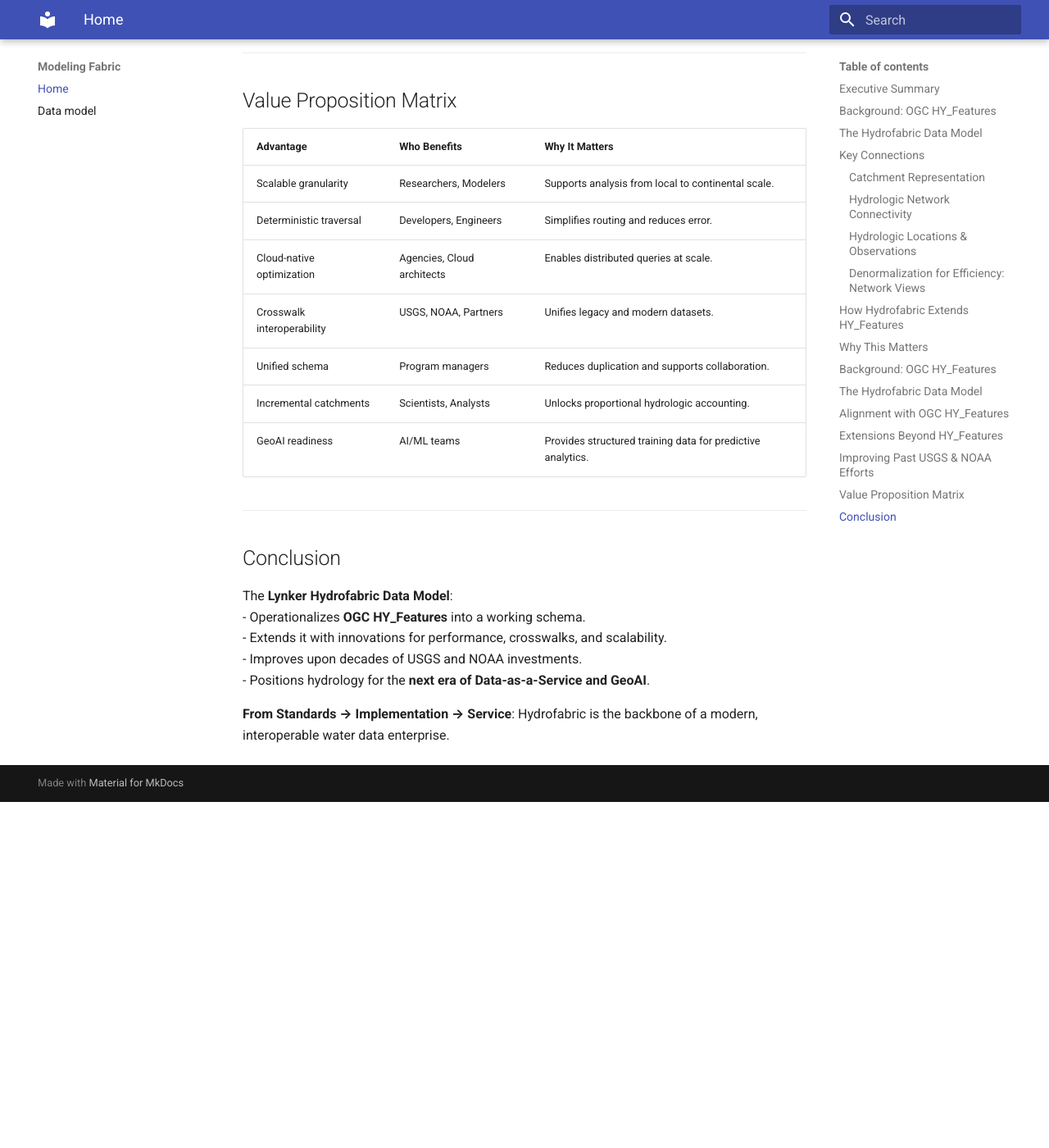
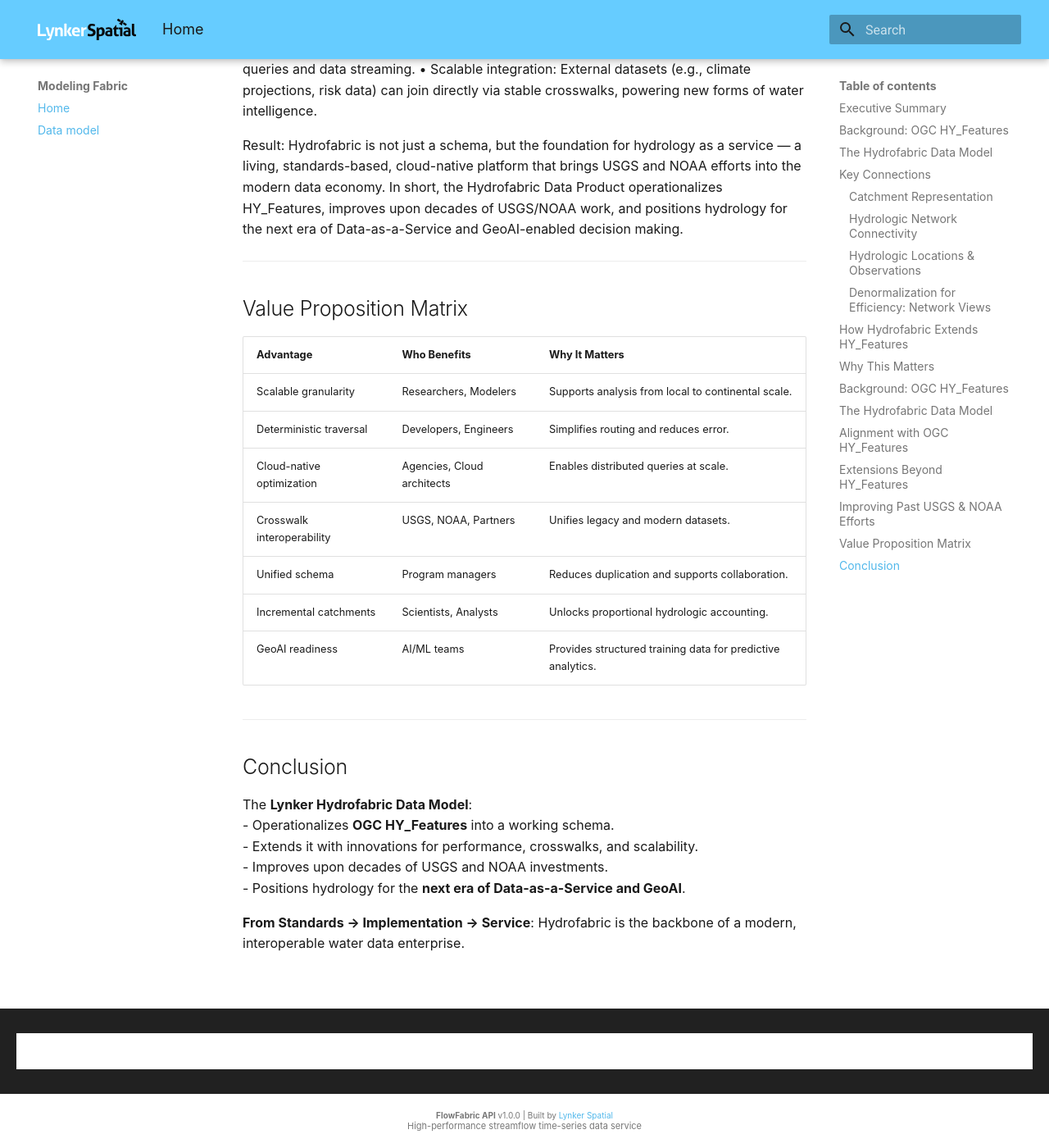
Before and after one commit to lynker-spatial/hfdatamodel, an MkDocs documentation site: the page built from docs/index.md, in a window 1280 px wide and 1400 px high, scrolled down 5658 px. Shown: the whole window at 82% size. Built offline with MkDocs 1.6.1 and Material for MkDocs 9.7.7, drawn with Linux system fonts in a browser that asks for light colours; before the commit the page ends 6636 px from its top, so only the background shows below that.

Commit message:
themeing

```diff
--- /dev/null
+++ b/docs/css/flowfabric-brand.css
@@ -0,0 +1,133 @@
+/* Make logo larger without increasing navbar height */
+
+/* Final adjustment: large logo, fits neatly in navbar */
+.md-header__button.md-logo {
+  height: 64px !important; /* slightly taller for logo, but not excessive */
+  width: auto;
+  display: flex;
+  align-items: center;
+}
+.md-header__button.md-logo img,
+.md-header__button.md-logo svg {
+  height: 56px !important; /* logo fits within navbar */
+  width: auto !important;
+  max-height: 56px !important;
+  margin-top: 0 !important;
+  margin-bottom: 0 !important;
+}
+/* Make MkDocs Material header logo much larger */
+.md-header__button.md-logo img,
+.md-header__button.md-logo svg {
+  height: 120px !important;
+  width: auto !important;
+  max-height: none !important;
+}
+/* Make the 'spatial' text in the SVG logo 3X larger */
+.spatial {
+  font-size: 144px !important;
+  font-weight: bold;
+  fill: #111;
+  font-family: 'Inter', 'Arial', sans-serif;
+}
+
+/* Accent yellow for buttons, badges, highlights */
+.md-typeset .md-button,
+.md-typeset .md-badge,
+.md-typeset .md-tag {
+  background-color: #FFCC66 !important;
+  color: #1A1A1A !important;
+  font-weight: 600;
+  border-radius: 6px;
+}
+
+.md-typeset a.md-button:hover {
+  background-color: #ffe699 !important;
+  color: #1A1A1A !important;
+}
+/* FlowFabric API - Brand color palette (refined) for MkDocs Material */
+
+:root {
+  --md-primary-fg-color: #66CCFF;
+  --md-primary-bg-color: #1A1A1A;
+  --md-accent-fg-color: #FFCC66;
+  --md-default-bg-color: #fff;
+  --md-default-fg-color: #1A1A1A;
+  --md-code-bg-color: #fafafa;
+  --md-code-fg-color: #1A1A1A;
+  --md-typeset-a-color: #52b8eb;
+}
+
+/* Headings and typography */
+h1, h2, h3, h4, h5, h6 {
+  color: var(--md-primary-bg-color);
+  font-weight: 600;
+}
+
+body, .md-typeset {
+  color: var(--md-default-fg-color);
+  background: var(--md-default-bg-color);
+  font-family: 'Inter', 'Segoe UI', Arial, sans-serif;
+}
+
+/* Links */
+a {
+  color: var(--md-typeset-a-color);
+  text-decoration: none;
+  transition: color 0.2s ease;
+}
+a:hover {
+  color: var(--md-primary-fg-color);
+  text-decoration: underline;
+}
+
+/* Tables */
+table th {
+  color: var(--md-primary-bg-color);
+  font-weight: 600;
+}
+table td {
+  color: var(--md-default-fg-color);
+}
+
+/* Code blocks */
+pre, code {
+  background: var(--md-code-bg-color);
+  color: var(--md-code-fg-color);
+  border-radius: 6px;
+}
+
+/* Custom scrollbar for webkit browsers */
+::-webkit-scrollbar {
+  width: 10px;
+  height: 10px;
+}
+::-webkit-scrollbar-track {
+  background: #f0f0f0;
+  border-radius: 5px;
+}
+::-webkit-scrollbar-thumb {
+  background: #9FB9C6;
+  border-radius: 5px;
+}
+::-webkit-scrollbar-thumb:hover {
+  background: #66CCFF;
+}
+
+/* Footer styling */
+.md-footer {
+  text-align: center;
+  padding: 30px 20px;
+  margin-top: 40px;
+  border-top: 2px solid #f0f0f0;
+  color: #666;
+  font-size: 14px;
+}
+.md-footer a {
+  color: #52b8eb;
+  text-decoration: none;
+  font-weight: 500;
+}
+.md-footer a:hover {
+  color: #66CCFF;
+  text-decoration: underline;
+}
--- a/mkdocs.yml
+++ b/mkdocs.yml
@@ -1,8 +1,14 @@
+
 site_name: Modeling Fabric
 site_url: https://lynker-spatial.github.io/hfdatamodel/
 
 theme:
   name: material
+  logo: branding/logo.svg
+  custom_dir: overrides
+
+extra_css:
+  - css/flowfabric-brand.css
 
 nav:
   - Home: index.md
--- /dev/null
+++ b/overrides/footer.html
@@ -0,0 +1,4 @@
+<div class="md-footer-custom" style="text-align: center; margin: 2em 0; color: #777; font-family: 'Inter', 'Arial', sans-serif;">
+  <strong>FlowFabric API</strong> v1.0.0 | Built by <a href="https://lynker-spatial.github.io/hfdatamodel/" style="color: #52b8eb; text-decoration: none;">Lynker Spatial</a><br>
+  <span style="font-size: 1.1em;">High-performance streamflow time-series data service</span>
+</div>
--- /dev/null
+++ b/overrides/main.html
@@ -0,0 +1,6 @@
+{% extends "base.html" %}
+
+{% block footer %}
+  {{ super() }}
+  {% include "footer.html" %}
+{% endblock %}
```
Also changed, not shown: docs/data_model.md (+11 -2 lines), docs/branding/logo.svg (added).
